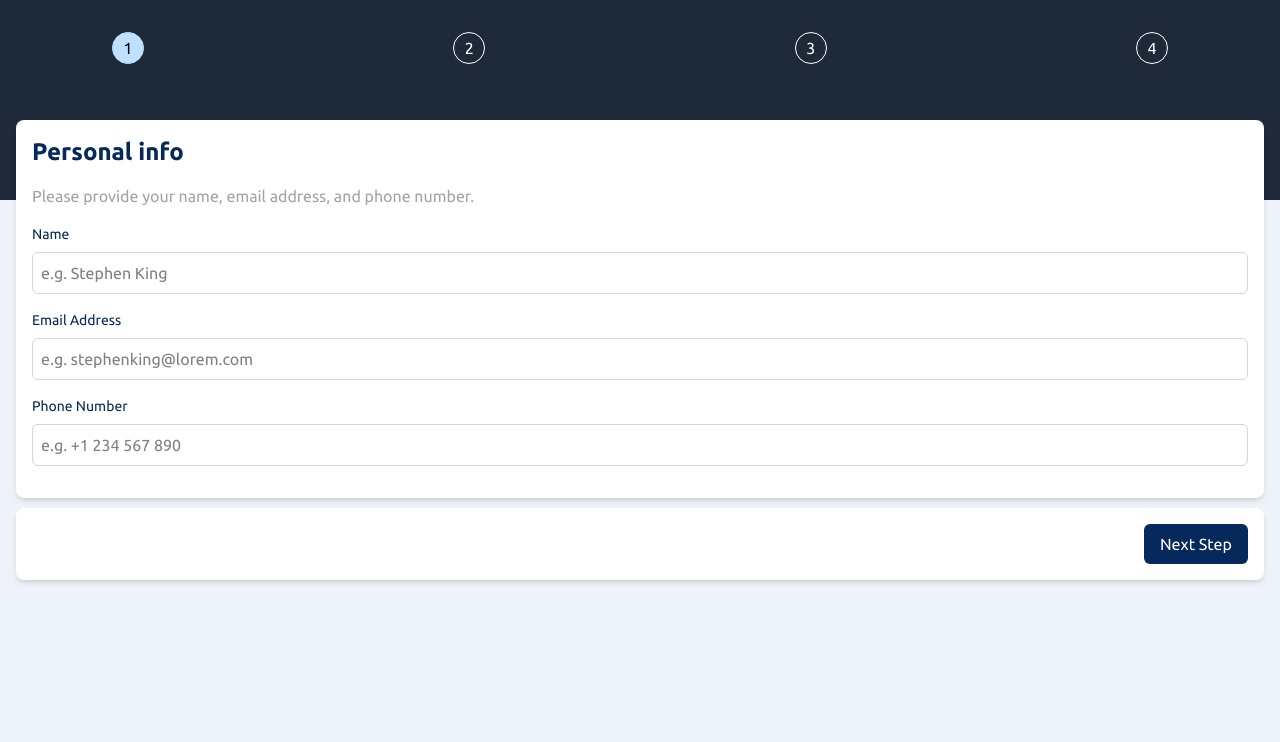
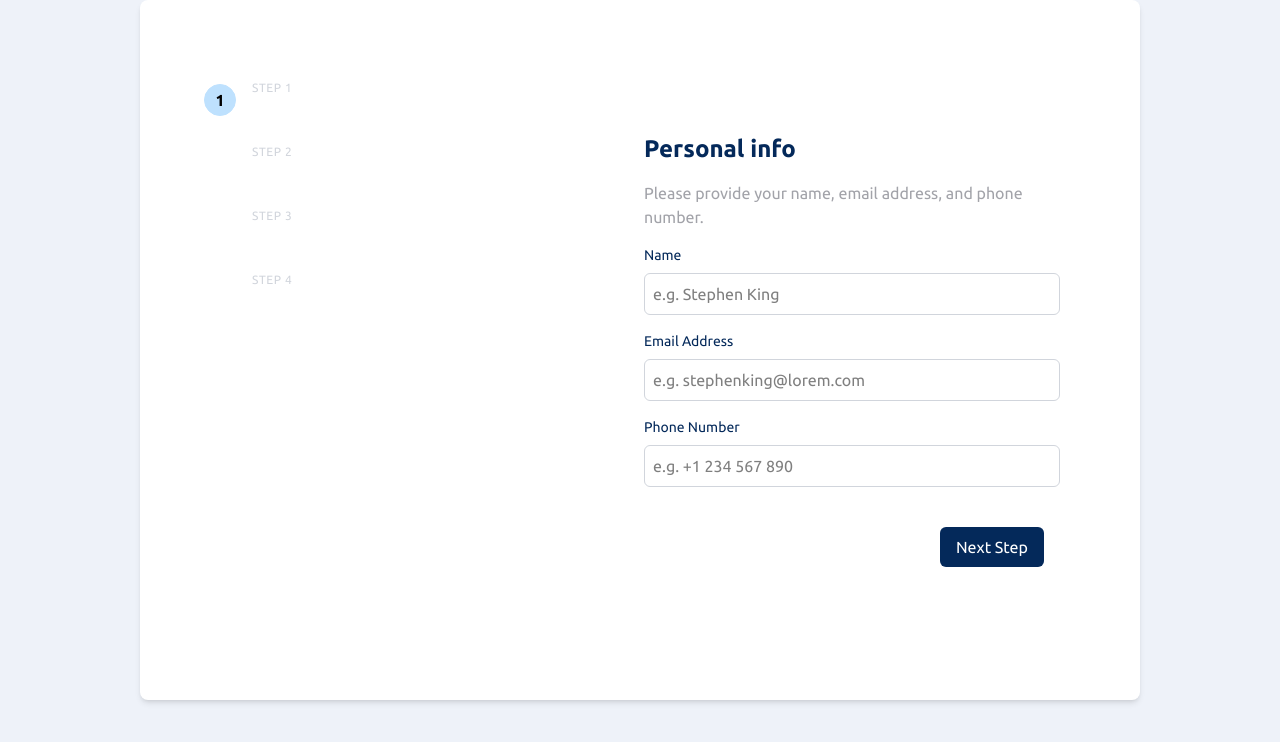
Before and after one commit to HawiCaesar/multi-step-form-xp, a React (Vite) app: page / in a window 1280 px wide. Shown: the top 742 px of the page. Built offline with nearby package versions, Linux system fonts and the light colour scheme.

Commit message:
feat(): make desktop ui/ux

```diff
--- a/src/App.tsx
+++ b/src/App.tsx
@@ -1,92 +1,71 @@
 import { useState } from 'react';
 
-import { PersonalInfo } from "./components/PersonalInfo";
-import { TypeOfPlan } from "./components/TypeOfPlan";
 import { TopNavigation } from './components/TopNavigation';
-import { AddOns } from './components/AddOns';
-import { Summary } from './components/Summary';
-import { ThankYou } from './components/ThankYou';
-
-const steps = [
-  {
-    id: 0,
-    title: 'Personal info',
-    description: 'Please provide your name, email address, and phone number.',
-    Component: <PersonalInfo />
-  },
-  {
-    id: 1,
-    title: 'Select your plan',
-    description: 'You have the option of monthly or yearly billing.',
-    Component: <TypeOfPlan />
-  },
-  {
-    id: 2,
-    title: 'Pick add-ons',
-    description: 'Add-ons help enhance your gaming experience.',
-    Component: <AddOns />
-  },
-  {
-    id: 3,
-    title: 'Finishing up',
-    description: 'Double-check everything looks OK before confirming.',
-    Component: <Summary />
-  },
-  {
-    id: 4,
-    Component: <ThankYou />
-  }
-]
+import { steps } from './data';
 
 function App() {
-  const [currentStep, setCurrentStep] = useState(0);
+  const [currentStepIndex, setCurrentStepIndex] = useState(0);
 
   const handleNextStep = () => {
-    setCurrentStep(currentStep + 1);
-  }
+    setCurrentStepIndex(currentStepIndex + 1);
+  };
 
   const handlePreviousStep = () => {
-    setCurrentStep(currentStep - 1);
-  }
+    setCurrentStepIndex(currentStepIndex - 1);
+  };
 
   return (
-    <div className=''>
+    <div className='md:flex md:flex-row md:bg-white md:rounded-lg md:shadow-md md:mx-auto md:w-[1000px] md:h-[700px] md:py-6'>
       {/* Sidebar / Top bar on mobile */}
-      <nav className='bg-gray-800 bg-[url("/src/assets/images/bg-sidebar-mobile.svg")] bg-cover bg-center h-[200px]'>
-        <div className='mx-auto flex justify-between items-center px-[7rem] pt-8 gap-4'>
-          <TopNavigation currentStep={currentStep} />
+      <nav className='bg-gray-800 bg-[url("/src/assets/images/bg-sidebar-mobile.svg")] bg-cover bg-center h-[200px] md:h-[650px] md:w-[400px] md:bg-[url("/src/assets/images/bg-sidebar-desktop.svg")] md:bg-cover md:bg-bottom md:ml-6 md:rounded-lg md:bg-[unset]'>
+        <div className='mx-auto flex justify-between items-center px-[7rem] pt-8 gap-4 md:flex-col md:items-start md:px-4'>
+          <TopNavigation currentStepIndex={currentStepIndex} />
         </div>
       </nav>
       {/* Content Form on mobile and desktop */}
-      <div className='mx-4'>
-        <div className='bg-white rounded-lg shadow-md p-4 mt-[-80px]'>
-          {currentStep !== 4 && (
+      <div className='mx-4 md:mx-20 md:flex-1 self-center'>
+        <div className='bg-white rounded-lg shadow-md p-4 mt-[-80px] md:mt-0 md:p-0 md:shadow-none'>
+          {currentStepIndex !== 4 && (
             <>
-              <h2 className='text-2xl font-bold text-[#04295a]'>{steps[currentStep].title}</h2>
+              <h2 className='text-2xl font-bold text-[#04295a]'>
+                {steps[currentStepIndex].title}
+              </h2>
               <p className='text-[#a2a3a9] my-4'>
-                {steps[currentStep].description}
+                {steps[currentStepIndex].description}
               </p>
             </>
           )}
-          {steps[currentStep].Component}
+          {steps[currentStepIndex].Component}
+          {/* Footer section on desktop & mobile */}
+          {currentStepIndex !== 4 && (
+            <div className='mx-4 pt-6'>
+              <div
+                className={`flex ${
+                  currentStepIndex === 0 ? 'justify-end' : 'justify-between'
+                } items-center`}
+              >
+                {currentStepIndex > 0 && currentStepIndex <= 3 && (
+                  <button
+                    className='bg-white text-gray-500 px-4 py-2 rounded-md cursor-pointer'
+                    onClick={handlePreviousStep}
+                  >
+                    Go Back
+                  </button>
+                )}
+
+                <button
+                  className={`${
+                    currentStepIndex === 3 ? 'bg-[#483eff]' : 'bg-[#04295a]'
+                  } text-white px-4 py-2 rounded-md cursor-pointer`}
+                  onClick={handleNextStep}
+                >
+                  {currentStepIndex === 3 ? 'Confirm' : 'Next Step'}
+                </button>
+              </div>
+            </div>
+          )}
         </div>
       </div>
-      {/* Footer section on desktop & mobile */}
-      {currentStep !== 4 && (
-      <div className='mx-4'>
-        <div className='bg-white rounded-lg shadow-md p-4 mt-[10px]'>
-          <div className={`flex ${currentStep === 0 ? 'justify-end' : 'justify-between'} items-center`}>
-
-            {currentStep > 0 && currentStep <= 3 && (
-              <button className='bg-white text-gray-500 px-4 py-2 rounded-md' onClick={handlePreviousStep}>Go Back</button>
-            )}
-
-              <button className={`${currentStep === 3 ? 'bg-[#483eff]' : 'bg-[#04295a]'} text-white px-4 py-2 rounded-md`} onClick={handleNextStep}>{currentStep === 3 ? 'Confirm' : 'Next Step'}</button>
-
-          </div>
-          </div>
-        </div>
-      )}
     </div>
   );
 }
--- a/src/components/TopNavigation/index.tsx
+++ b/src/components/TopNavigation/index.tsx
@@ -1,4 +1,10 @@
-export const TopNavigation = ({ currentStep }: { currentStep: number }) => {
+import { steps } from '../../data';
+
+type TopNavigationProps = {
+  currentStepIndex: number;
+};
+
+export const TopNavigation = ({ currentStepIndex }: TopNavigationProps) => {
   const stepNumber = [
     { id: 0, isLastStep: false },
     { id: 1, isLastStep: false },
@@ -7,28 +13,67 @@ export const TopNavigation = ({ currentStep }: { currentStep: number }) => {
     { id: 4, isLastStep: true }
   ];
 
-  return stepNumber.map(({ id, isLastStep }, index) => {
-    const currentlyOnLastStep = (id === 3 || id === 4) && currentStep === 4;
+  const currentlyOnLastStep = (id: number) =>
+    (id === 3 || id === 4) && currentStepIndex === 4;
 
-    const determineColorAndBorder = () => {
-      if (currentlyOnLastStep) {
+  const determineColorAndBorder = (id: number) => {
+    if (currentlyOnLastStep(id)) {
       return 'border-[#bee1fe] bg-[#bee1fe] border-0 text-black';
     }
 
-      return currentStep === id
+    return currentStepIndex === id
       ? 'border-[#bee1fe] bg-[#bee1fe]'
       : 'border-white text-white';
   };
 
   return (
+    <>
+      <div className='flex justify-center items-center gap-4 md:hidden'>
+        {stepNumber.map(({ id, isLastStep }, index) => {
+          return (
             <div
               key={index}
-        className={`flex items-center justify-center border rounded-[50%] w-[32px] h-[32px] ${determineColorAndBorder()} ${
+              className={`flex items-center justify-center border rounded-[50%] w-[32px] h-[32px] ${determineColorAndBorder(
+                id
+              )} ${isLastStep ? 'hidden' : ''} `}
+            >
+              <span>{id === 4 ? 4 : id + 1}</span>
+            </div>
+          );
+        })}
+      </div>
+
+      <div className='hidden md:flex md:flex-col md:gap-6 md:p-6'>
+        {stepNumber.map(({ id, isLastStep }, index) => {
+          return (
+            <div
+              key={index}
+              className={`flex items-start gap-4 ${
                 isLastStep ? 'hidden' : ''
               } `}
             >
-        {id === 4 ? 4 : id + 1}
+              {/* Step number circle */}
+              <div
+                className={`flex items-center justify-center border rounded-full w-[32px] h-[32px] flex-shrink-0 md:self-center ${determineColorAndBorder(
+                  id
+                )} `}
+              >
+                <span className='font-semibold'>{id + 1}</span>
+              </div>
+
+              {/* Step info */}
+              <div className='flex flex-col'>
+                <span className='text-xs text-gray-300 uppercase tracking-wider'>
+                  Step {id + 1}
+                </span>
+                <span className='text-white font-semibold text-sm mt-1'>
+                  {steps[id].subTitle?.toUpperCase()}
+                </span>
+              </div>
             </div>
           );
-  });
+        })}
+      </div>
+    </>
+  );
 };
--- a/src/components/TypeOfPlan/index.tsx
+++ b/src/components/TypeOfPlan/index.tsx
@@ -39,7 +39,7 @@ export const TypeOfPlan = () => {
           selectedPlan === plan.id
             ? 'border-2 border-[#483eff] bg-[#f7f9ff]'
             : 'border-[#e4e3e9]'
-        }`}
+        } cursor-pointer`}
         key={plan.id}
         onClick={(e) => {
           e.preventDefault();
--- /dev/null
+++ b/src/data/index.tsx
@@ -0,0 +1,40 @@
+import { PersonalInfo } from '../components/PersonalInfo';
+import { TypeOfPlan } from '../components/TypeOfPlan';
+import { AddOns } from '../components/AddOns';
+import { Summary } from '../components/Summary';
+import { ThankYou } from '../components/ThankYou';
+
+export const steps = [
+    {
+      id: 0,
+      title: 'Personal info',
+      subTitle: 'Your Info',
+      description: 'Please provide your name, email address, and phone number.',
+      Component: <PersonalInfo />,
+    },
+    {
+      id: 1,
+      title: 'Select your plan',
+      subTitle: 'Select Plan',
+      description: 'You have the option of monthly or yearly billing.',
+      Component: <TypeOfPlan />
+    },
+    {
+      id: 2,
+      title: 'Pick add-ons',
+      subTitle: 'Add-ons',
+      description: 'Add-ons help enhance your gaming experience.',
+      Component: <AddOns />
+    },
+    {
+      id: 3,
+      title: 'Finishing up',
+      subTitle: 'Summary',
+      description: 'Double-check everything looks OK before confirming.',
+      Component: <Summary />
+    },
+    {
+      id: 4,
+      Component: <ThankYou />
+    }
+  ];
```
Lines whose indentation alone changed are shown as unchanged.
